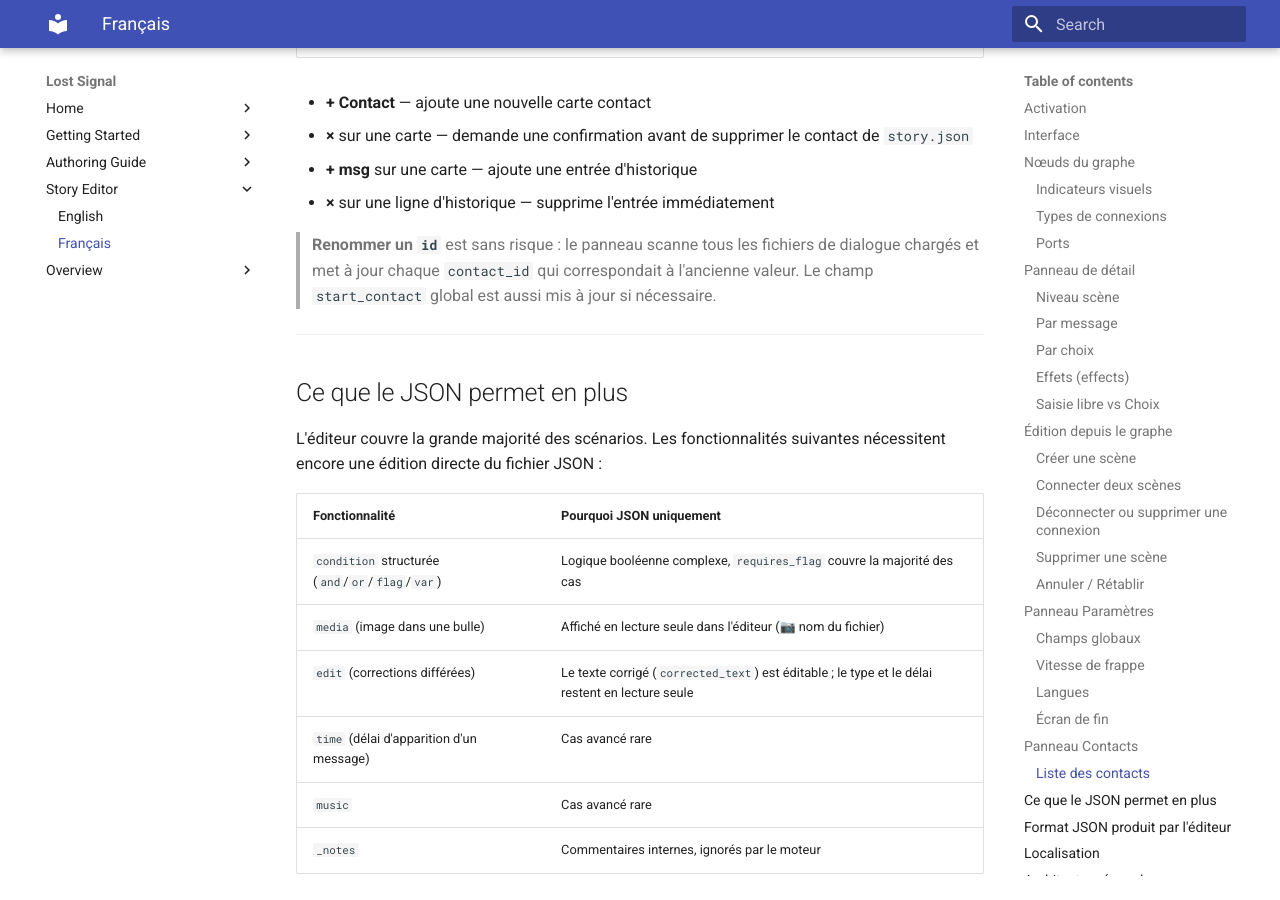
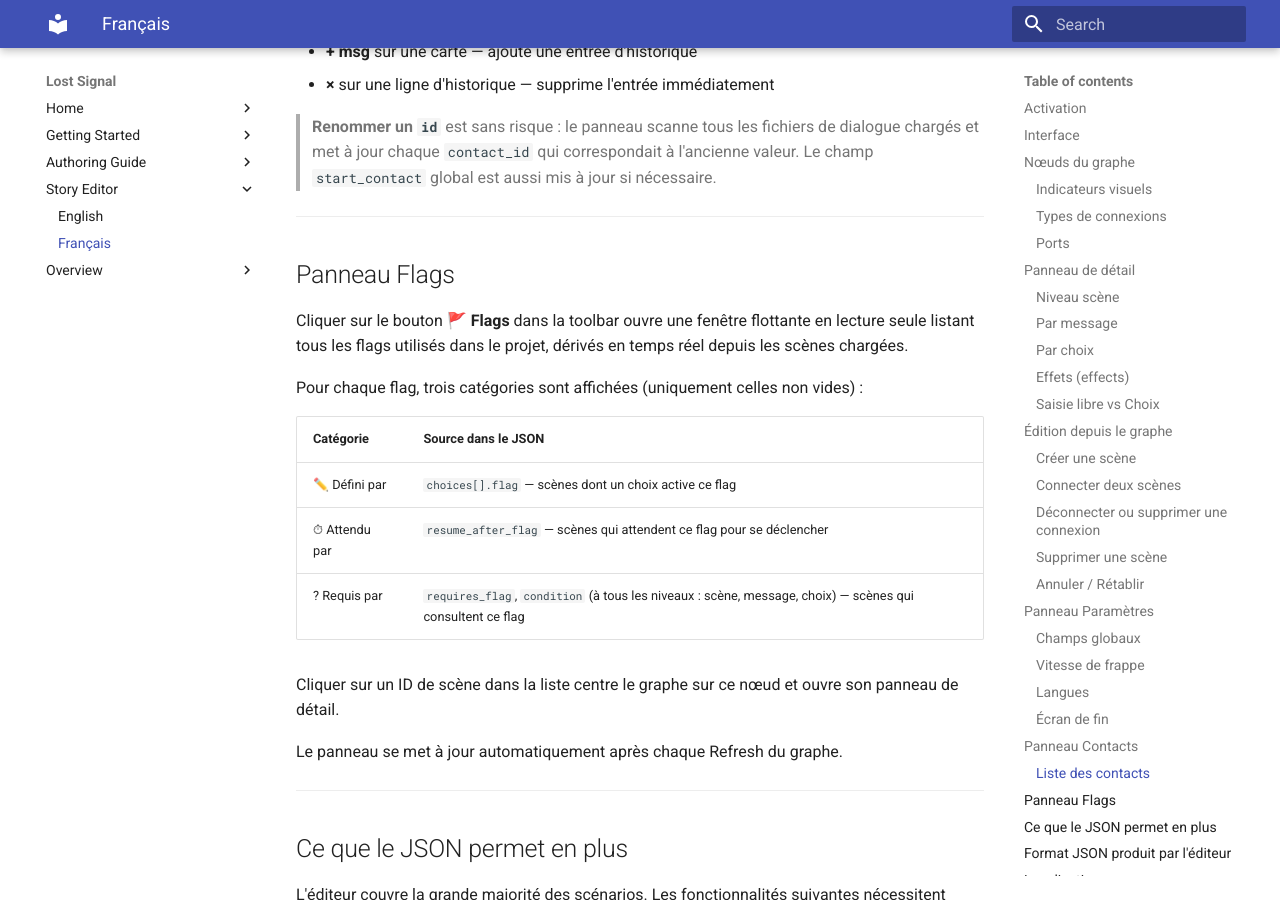
Before and after one commit to binblink/Lost-Signal, an MkDocs documentation site: the page built from docs/story_editor.md, in a window 1280 px wide and 900 px high, scrolled down 10653 px. Built offline with MkDocs 1.6.1 and Material for MkDocs 9.7.7, drawn with Linux system fonts in a browser that asks for light colours; some of the changed text lies outside the part shown.

Commit message:
feat: flags panel in story editor — lists all flags with scenes that set, wait, or require them

```diff
--- a/docs/story_editor.md
+++ b/docs/story_editor.md
@@ -46,6 +46,7 @@ Légende du graphe : `[> id]` = scène de départ · `[! id]` = isolée · `[X i
 - **Bouton Reformater** : réécrit tous les fichiers JSON avec l'ordre sémantique des clés, sans modifier aucun contenu. Utile pour harmoniser un fichier édité à la main ou migrer un fichier existant vers le format canonique.
 - **Bouton Contacts** : ouvre le [panneau Contacts](#panneau-contacts) — une fenêtre flottante pour gérer la liste des personnages.
 - **Bouton Paramètres** : ouvre le [panneau Paramètres](#panneau-paramètres) — une fenêtre flottante pour les réglages globaux, les langues et l'écran de fin.
+- **Bouton 🚩 Flags** : ouvre le [panneau Flags](#panneau-flags) — une fenêtre flottante listant tous les flags du projet avec leurs scènes d'origine et d'utilisation.
 - **Boutons ↩ / ↪** : annuler / rétablir la dernière action (équivalents à Ctrl+Z / Ctrl+Y).
 - **Champ de recherche** : saisir un ID de scène (ou un fragment) et appuyer sur Entrée centre le graphe sur la scène correspondante et ouvre son panneau de détail. La recherche est insensible à la casse et suit l'ordre de priorité : correspondance exacte → préfixe → sous-chaîne. Échap efface le champ.
 - **Graphe** (zone principale) : nœuds déplaçables, zoomables à la molette, navigables en maintenant le clic molette ou en maintenant Espace + glisser.
@@ -288,6 +286,24 @@ Chaque contact est affiché sous forme de carte avec tous ses champs éditables
 - **×** sur une ligne d'historique — supprime l'entrée immédiatement
 
 > **Renommer un `id`** est sans risque : le panneau scanne tous les fichiers de dialogue chargés et met à jour chaque `contact_id` qui correspondait à l'ancienne valeur. Le champ `start_contact` global est aussi mis à jour si nécessaire.
+
+---
+
+## Panneau Flags
+
+Cliquer sur le bouton **🚩 Flags** dans la toolbar ouvre une fenêtre flottante en lecture seule listant tous les flags utilisés dans le projet, dérivés en temps réel depuis les scènes chargées.
+
+Pour chaque flag, trois catégories sont affichées (uniquement celles non vides) :
+
+| Catégorie | Source dans le JSON |
+|---|---|
+| ✏️ Défini par | `choices[].flag` — scènes dont un choix active ce flag |
+| ⏱ Attendu par | `resume_after_flag` — scènes qui attendent ce flag pour se déclencher |
+| ? Requis par | `requires_flag`, `condition` (à tous les niveaux : scène, message, choix) — scènes qui consultent ce flag |
+
+Cliquer sur un ID de scène dans la liste centre le graphe sur ce nœud et ouvre son panneau de détail.
+
+Le panneau se met à jour automatiquement après chaque Refresh du graphe.
 
 ---
 
```
Also changed, not shown: other parts of docs/story_editor.md (+0 -3 lines), docs/story_editor_en.md (+19 -0 lines), 2 other files.
